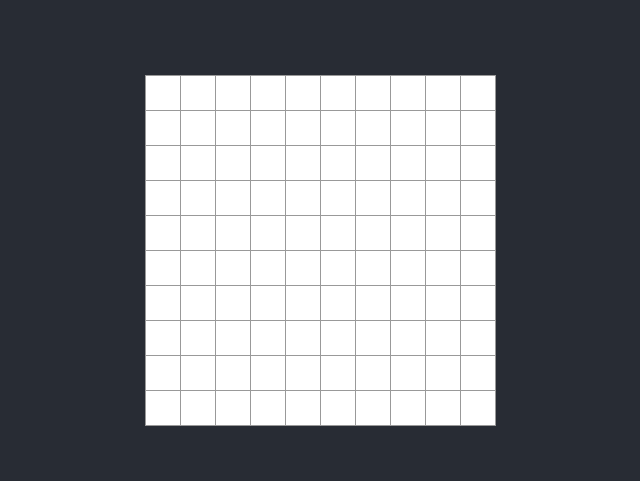
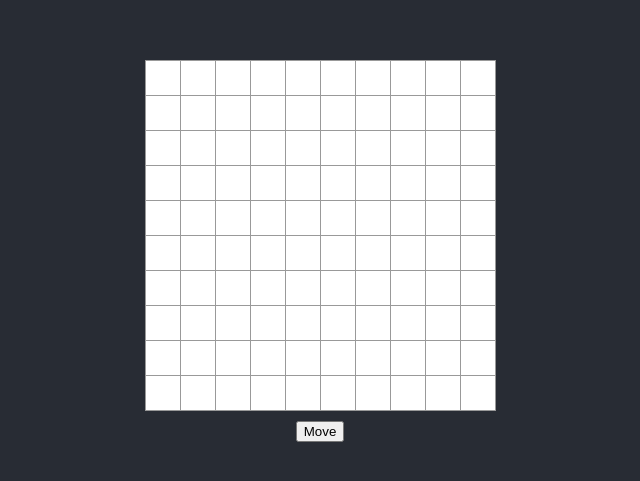
Before and after one commit to Jamie-Wallace/react-learning, a React (Create React App) app in the folder mars-rover-ts/: page / in a window 1280 px wide. Shown: the part 149-630 px from the top of the page, without its empty margins (320-960 px from the left). Built offline with nearby package versions, Linux system fonts and the light colour scheme.

Commit message:
Show a very dumb Move button

```diff
--- a/mars-rover-ts/src/App.tsx
+++ b/mars-rover-ts/src/App.tsx
@@ -5,7 +5,10 @@ function App() {
   return (
     <div className='App'>
       <header className='App-header'>
-        <Grid />
+        <div>
+          <Grid />
+          <div><button>Move</button></div>
+        </div>
       </header>
     </div>
   );
```
Also changed, not shown: 1 other file (tests, documents, lock files or other folders).
